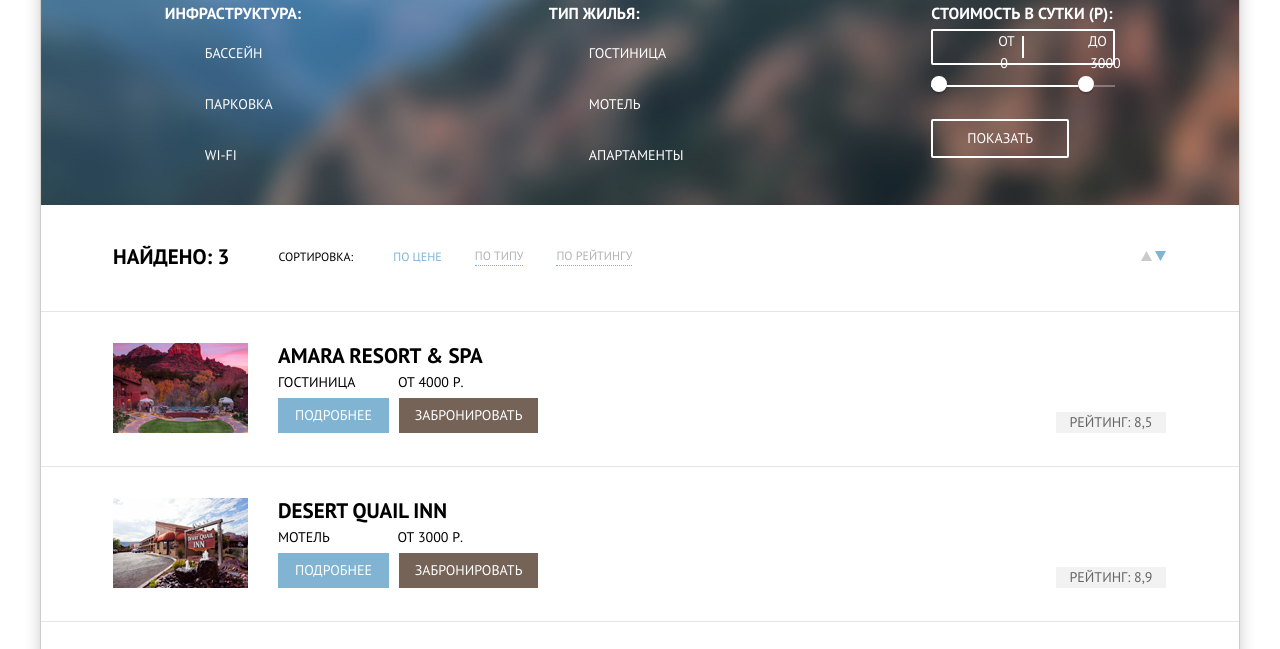
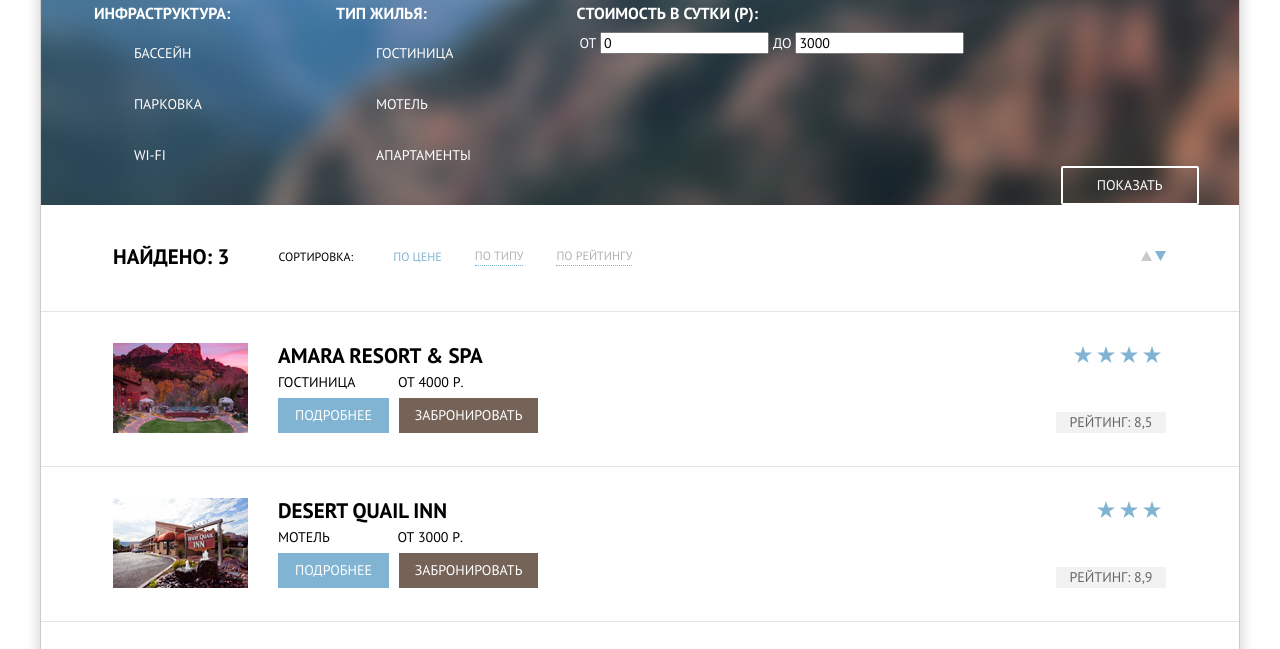
Before and after one commit to antvasana/839143-sedona-25, a plain HTML site: page sedona-hotels.html in a window 1280 px wide. Shown: the part 83-732 px from the top of the page. Drawn offline with Linux system fonts and the light colour scheme.

Commit message:
продолжила стилизовать декоративные элементы

```diff
--- a/css/style.css
+++ b/css/style.css
@@ -188,6 +188,7 @@ img {
 .filter-seach {
   display: flex;
   justify-content: space-around;
+  flex-wrap: wrap;
 
   font-size: 14px;
   line-height: 21px;
@@ -235,7 +236,11 @@ img {
   }
 }*/
 
-.price-controls {
+/*.filter-seach-price {
+  width: 330px;
+}*/
+
+/*.price-controls {
   position: relative;
 
   height: 36px;
@@ -314,7 +319,7 @@ img {
   height: 4px;
 
   background: #ababab;
-  border: 8px solid #ffffff;
+  border: 8px solid #f8dada;
   border-radius: 50%;
   box-shadow: 0 2px 1px 0 rgba(0, 1, 1, 0.2);
   cursor: pointer;
@@ -322,6 +327,7 @@ img {
 
 .range-toggle:hover {
   background: #1c4f80;
+  border: 12px solid #f8dada;
 }
 
 .range-toggle-min {
@@ -330,9 +336,14 @@ img {
 
 .range-toggle-max {
   left: 80%;
+}*/
+
+.filter-seach-send {
+  display: flex;
 }
 
 .filter-seach-send-btn {
+  align-self: flex-end;
   padding: 7px 34px;
 
   font-size: 14px;
@@ -616,9 +627,7 @@ img {
   display: flex;
   justify-content: space-between;
 
-  padding-top: 31px;
-  padding-bottom: 33px;
-  padding-left: 72px;
+  padding: 31px 73px 33px 72px;
 
   border-bottom: 1px solid #e5e5e5;
 }
@@ -705,10 +714,33 @@ img {
   background-color: #503e33;
 }
 
+.hotel-rating,
+.motel-rating,
+.apartments-rating {
+  display: flex;
+}
+
+.hotel-rating {
+  background-image: url("../img/star.svg"), url("../img/star.svg"), url("../img/star.svg"), url("../img/star.svg");
+  background-repeat: no-repeat;
+  background-position:  20% 5%, 45% 5%, 70% 5%, 95% 5%;
+}
+
+.motel-rating {
+  background-image: url("../img/star.svg"), url("../img/star.svg"), url("../img/star.svg");
+  background-repeat: no-repeat;
+  background-position:  45% 5%, 70% 5%, 95% 5%;
+}
+
+.apartments-rating {
+  background-image: url("../img/star.svg"), url("../img/star.svg");
+  background-repeat: no-repeat;
+  background-position:  70% 5%, 95% 5%;
+}
+
 .seach-results-demonstration-rating {
   align-self: flex-end;
   margin-bottom: 0;
-  margin-right: 73px;
   width: 110px;
 
   color: #666666;
--- a/sedona-hotels.html
+++ b/sedona-hotels.html
@@ -101,10 +101,13 @@
         </div>-->
         <fieldset class="filter-seach-price">
           <legend class="filter-seach-price-legend">стоимость в сутки (р):</legend>
-          <div class="price-controls">
-            <label class="min-price">от <input type="text" name="min-price" value="0"></label>
-            <label class="max-price">до <input type="text" name="max-price" value="3000"></label>
-          </div>
+          <table class="price-controls">
+            <td><label class="min-price">от <input type="text" name="min-price" value="0"></label>
+            </td>
+            <td>
+              <label class="max-price">до <input type="text" name="max-price" value="3000"></label>
+            </td>
+          </table
           <div class="range-controls">
             <div class="scale">
               <div class="bar"></div>
@@ -112,8 +115,10 @@
             <div class="range-toggle range-toggle-min"></div>
             <div class="range-toggle range-toggle-max"></div>
           </div>
+        </fieldset>
+        <div class="filter-seach-send">
           <button class="btn filter-seach-send-btn" type="submit">Показать</button>
-        </fieldset>
+        </div>
       </form>
     </section>
     <section class="seach-results">
@@ -149,7 +154,9 @@
             <button class="btn seach-results-demonstration-booking">забронировать</button>
           </div>
         </div>
-        <p class="seach-results-demonstration-rating">рейтинг: 8,5</p>
+        <div class="hotel-rating">
+          <p class="seach-results-demonstration-rating">рейтинг: 8,5</p>
+        </div>
       </div>
       <div class="seach-results-demonstration-motel">
         <div class="seach-results-booking">
@@ -161,7 +168,9 @@
             <button class="btn seach-results-demonstration-booking">забронировать</button>
           </div>
         </div>
-        <p class="seach-results-demonstration-rating">рейтинг: 8,9</p>
+        <div class="motel-rating">
+          <p class="seach-results-demonstration-rating">рейтинг: 8,9</p>
+        </div>
       </div>
       <div class="seach-results-demonstration-apartments">
         <div class="seach-results-booking">
@@ -173,7 +182,9 @@
             <button class="btn seach-results-demonstration-booking">забронировать</button>
           </div>
         </div>
-        <p class="seach-results-demonstration-rating">рейтинг: 9,2</p>
+        <div class="apartments-rating">
+          <p class="seach-results-demonstration-rating">рейтинг: 9,2</p>
+        </div>
       </div>
     </section>
   </main>
```
Also changed, not shown: index.html (+1 -0 lines).
